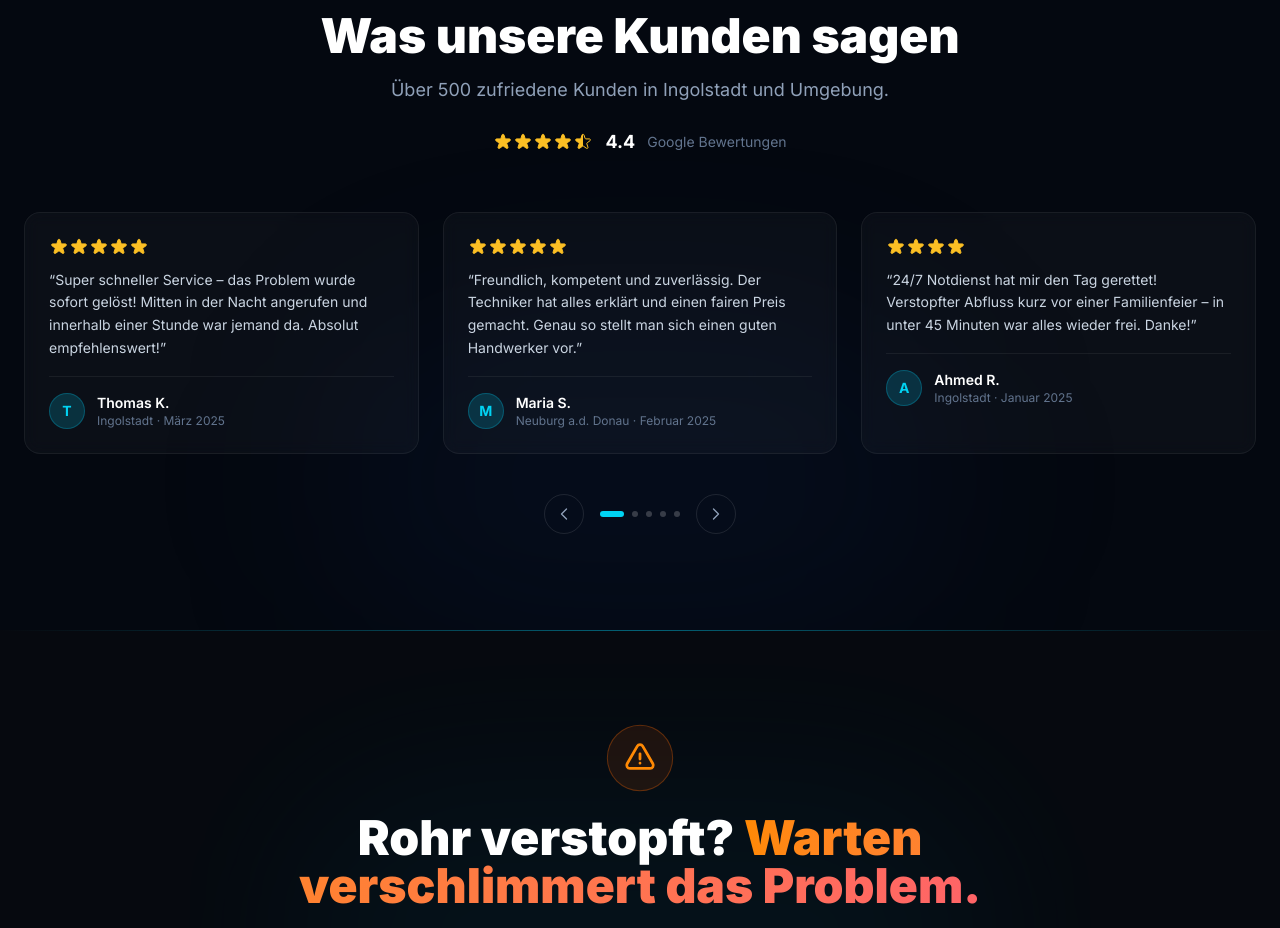
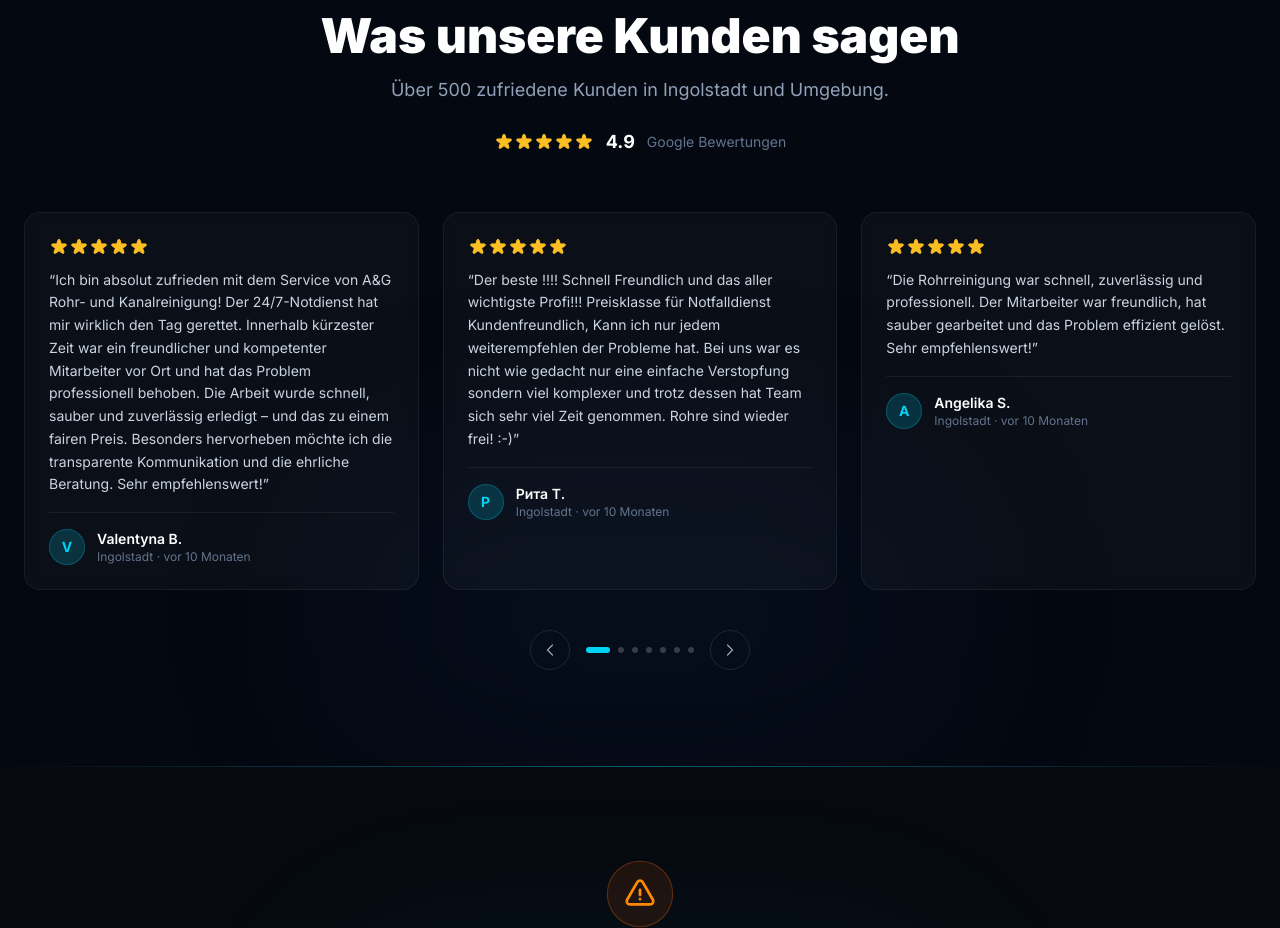
Before and after one commit to MazaganS/klempner, a Next.js app: page / in a window 1280 px wide. Shown: the part 2680-3608 px from the top of the page. Built offline with nearby package versions, Linux system fonts and the light colour scheme.

Commit message:
Replace placeholder reviews with real Google reviews (7 reviews, 4.9 rating)
Co-Authored-By: Claude Sonnet 4.6 <noreply@anthropic.com>

```diff
--- a/src/components/ReviewsSection.tsx
+++ b/src/components/ReviewsSection.tsx
@@ -6,38 +6,52 @@ import { SectionHeader } from "./ServicesSection";
 
 const reviews = [
   {
-    name: "Thomas K.",
-    date: "März 2025",
+    name: "Valentyna B.",
+    date: "vor 10 Monaten",
     rating: 5,
-    text: "Super schneller Service – das Problem wurde sofort gelöst! Mitten in der Nacht angerufen und innerhalb einer Stunde war jemand da. Absolut empfehlenswert!",
+    text: "Ich bin absolut zufrieden mit dem Service von A&G Rohr- und Kanalreinigung! Der 24/7-Notdienst hat mir wirklich den Tag gerettet. Innerhalb kürzester Zeit war ein freundlicher und kompetenter Mitarbeiter vor Ort und hat das Problem professionell behoben. Die Arbeit wurde schnell, sauber und zuverlässig erledigt – und das zu einem fairen Preis. Besonders hervorheben möchte ich die transparente Kommunikation und die ehrliche Beratung. Sehr empfehlenswert!",
     location: "Ingolstadt",
   },
   {
-    name: "Maria S.",
-    date: "Februar 2025",
+    name: "Рита Т.",
+    date: "vor 10 Monaten",
     rating: 5,
-    text: "Freundlich, kompetent und zuverlässig. Der Techniker hat alles erklärt und einen fairen Preis gemacht. Genau so stellt man sich einen guten Handwerker vor.",
-    location: "Neuburg a.d. Donau",
-  },
-  {
-    name: "Ahmed R.",
-    date: "Januar 2025",
-    rating: 4,
-    text: "24/7 Notdienst hat mir den Tag gerettet! Verstopfter Abfluss kurz vor einer Familienfeier – in unter 45 Minuten war alles wieder frei. Danke!",
+    text: "Der beste !!!! Schnell Freundlich und das aller wichtigste Profi!!! Preisklasse für Notfalldienst Kundenfreundlich, Kann ich nur jedem weiterempfehlen der Probleme hat. Bei uns war es nicht wie gedacht nur eine einfache Verstopfung sondern viel komplexer und trotz dessen hat Team sich sehr viel Zeit genommen. Rohre sind wieder frei! :-)",
     location: "Ingolstadt",
   },
   {
-    name: "Petra M.",
-    date: "Dezember 2024",
+    name: "Angelika S.",
+    date: "vor 10 Monaten",
     rating: 5,
-    text: "Sehr professionell und sauber gearbeitet. Nach dem Einsatz war alles tiptop aufgeräumt. Der Preis war völlig in Ordnung für die schnelle Hilfe.",
-    location: "Pfaffenhofen",
+    text: "Die Rohrreinigung war schnell, zuverlässig und professionell. Der Mitarbeiter war freundlich, hat sauber gearbeitet und das Problem effizient gelöst. Sehr empfehlenswert!",
+    location: "Ingolstadt",
   },
   {
-    name: "Klaus W.",
-    date: "November 2024",
+    name: "Hellen",
+    date: "vor 8 Monaten",
     rating: 5,
-    text: "Schon zweimal genutzt und jedes Mal top! Klare Kommunikation, pünktlich, und das Problem wurde dauerhaft gelöst. Mein Go-to Klempner in der Region.",
+    text: "Super schnelles und kompetentes Team! Hatten einen Notfall in der Küche mit den Rohren und uns wurde sofort geholfen und das an einem Freitag Abend! Sehr zuverlässig!",
+    location: "Ingolstadt",
+  },
+  {
+    name: "Natalie D.",
+    date: "vor 8 Monaten",
+    rating: 4,
+    text: "Arbeit professionell gut und zügig erledigt bin zufrieden aber ich persönlich finde den Wochenendzuschlag von 100% zu hoch.",
+    location: "Ingolstadt",
+  },
+  {
+    name: "Muhammad M.",
+    date: "vor 10 Monaten",
+    rating: 5,
+    text: "Beste Kanal Meister. Nur weiter zu empfehlen :)",
+    location: "Ingolstadt",
+  },
+  {
+    name: "Sonny L.",
+    date: "vor 10 Monaten",
+    rating: 5,
+    text: "Top gearbeitet",
     location: "Ingolstadt",
   },
 ];
@@ -73,12 +87,11 @@ export default function ReviewsSection() {
           viewport={{ once: true }}
         >
           <div className="flex">
-            {[1, 2, 3, 4].map((i) => (
+            {[1, 2, 3, 4, 5].map((i) => (
               <StarIcon key={i} filled />
             ))}
-            <StarIcon filled={false} half />
           </div>
-          <span className="text-white font-bold text-lg">4.4</span>
+          <span className="text-white font-bold text-lg">4.9</span>
           <span className="text-slate-500 text-sm">Google Bewertungen</span>
         </motion.div>
 
```
